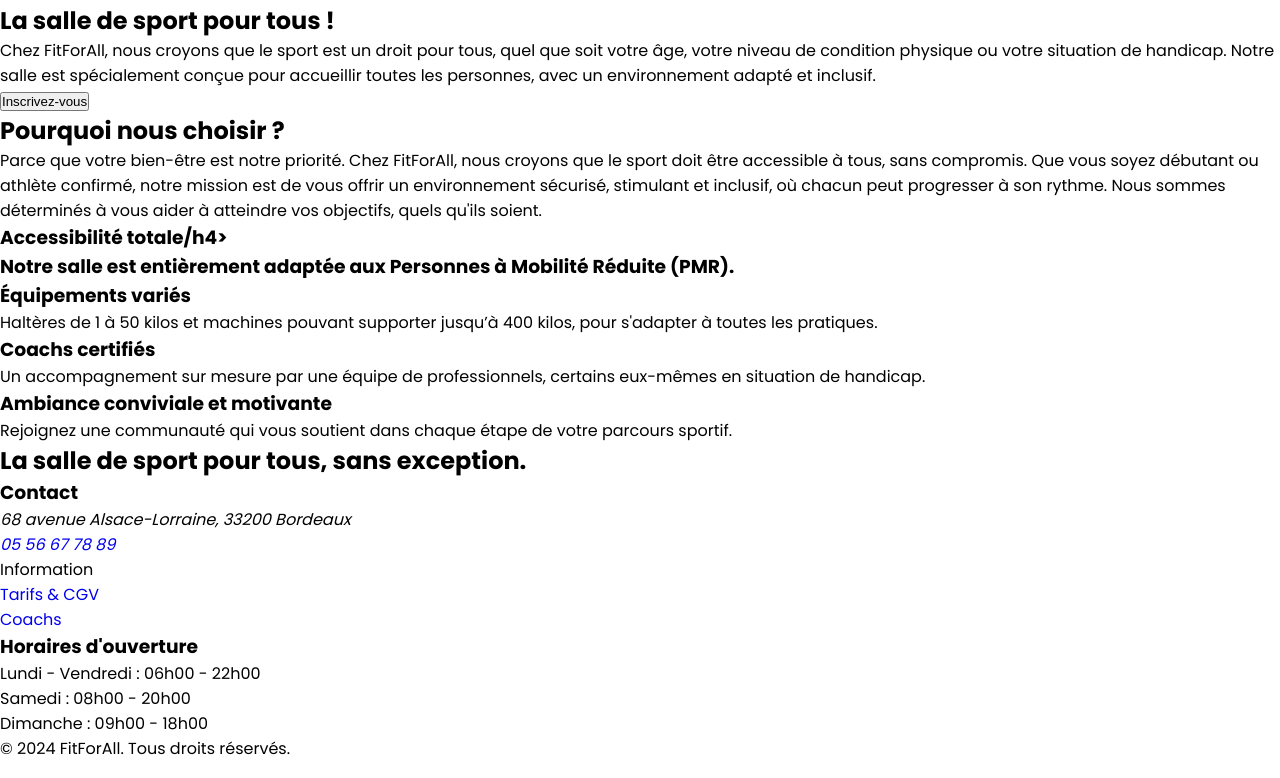
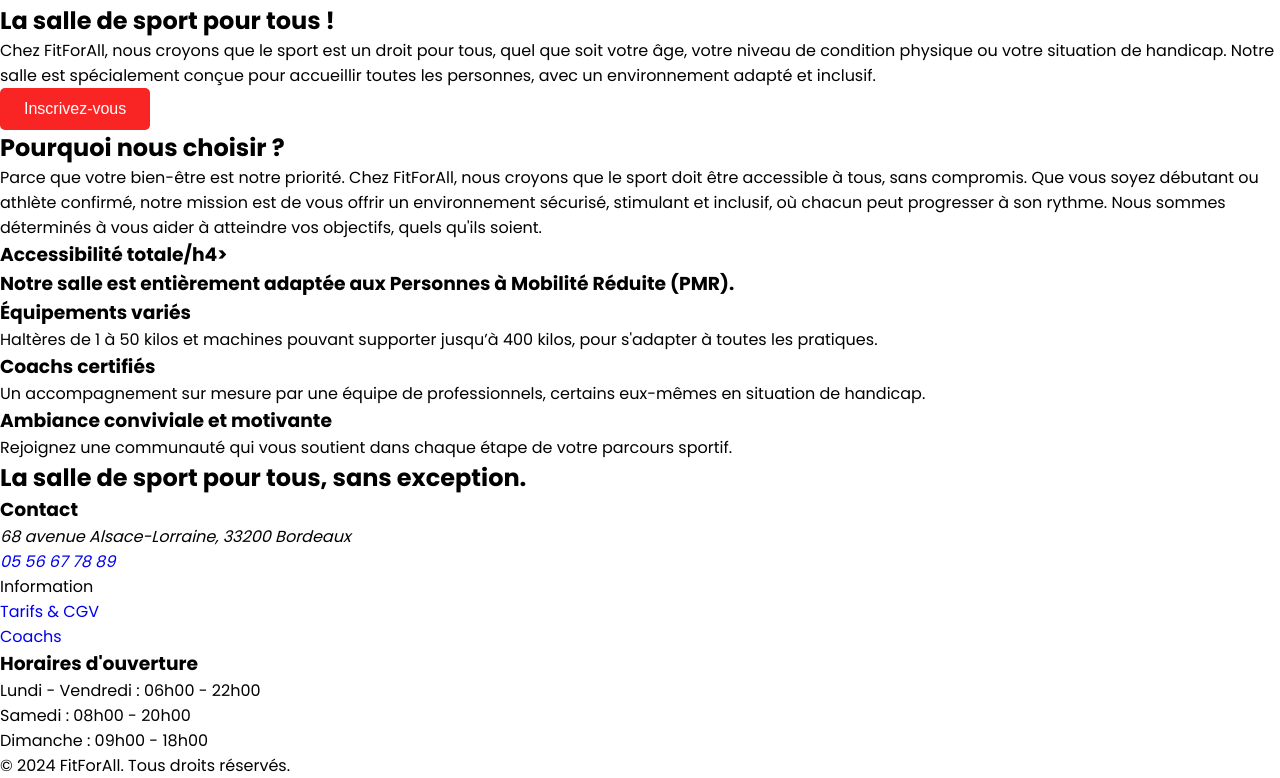
Before and after one commit to guiback0/FitForAll, a plain HTML site: page index.html in a window 1280 px wide. Shown: the part 220-998 px from the top of the page. Drawn offline with Linux system fonts and the light colour scheme.

Commit message:
💄 Add : button style

```diff
--- a/css/style.css
+++ b/css/style.css
@@ -34,3 +34,20 @@ a {
    text-decoration: none;
    white-space: nowrap;
 }
+
+button {
+    padding: 0.75rem 1.5rem;
+    outline: none;
+    border: none;
+    font-size: 1rem;
+    white-space: nowrap;
+    color: var(--white);
+    background-color: var(--primary-color);
+    border-radius: 5px;
+    cursor: pointer;
+    transition: 0.3s;
+ }
+
+ button:hover {
+    background-color: var(--primary-color-dark);
+ }
```
